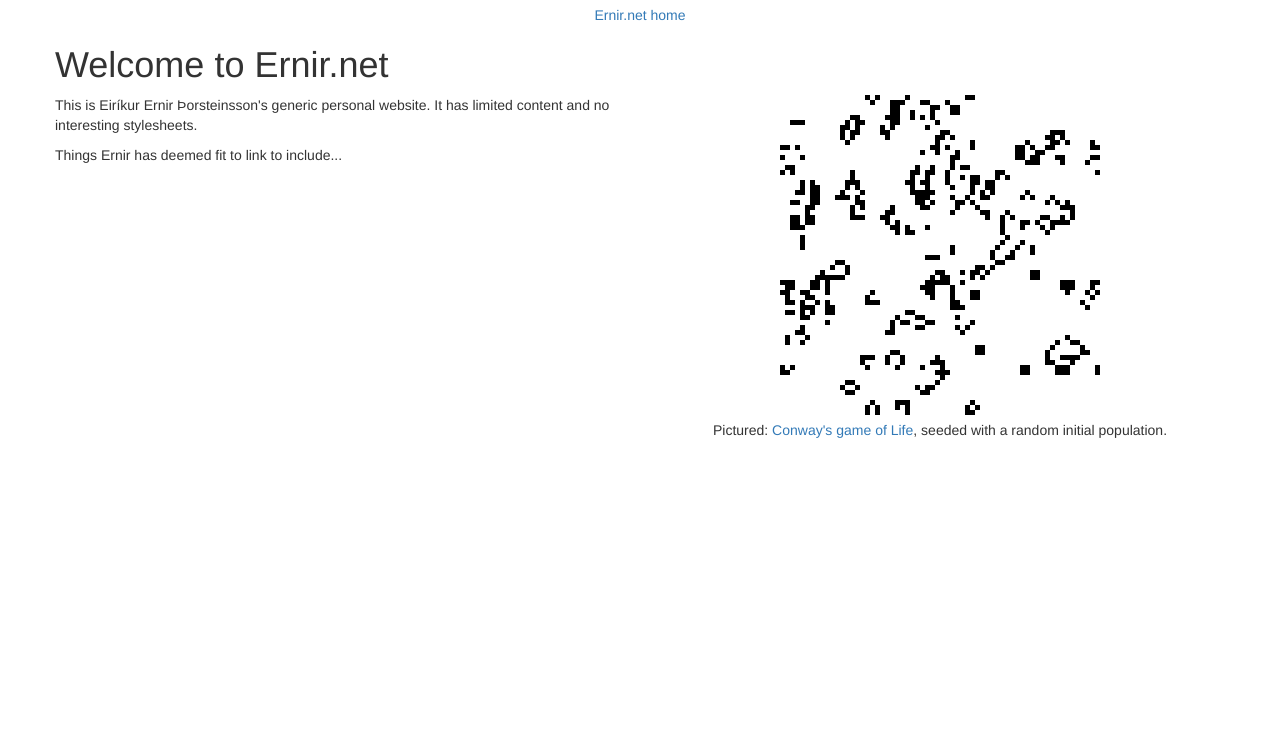
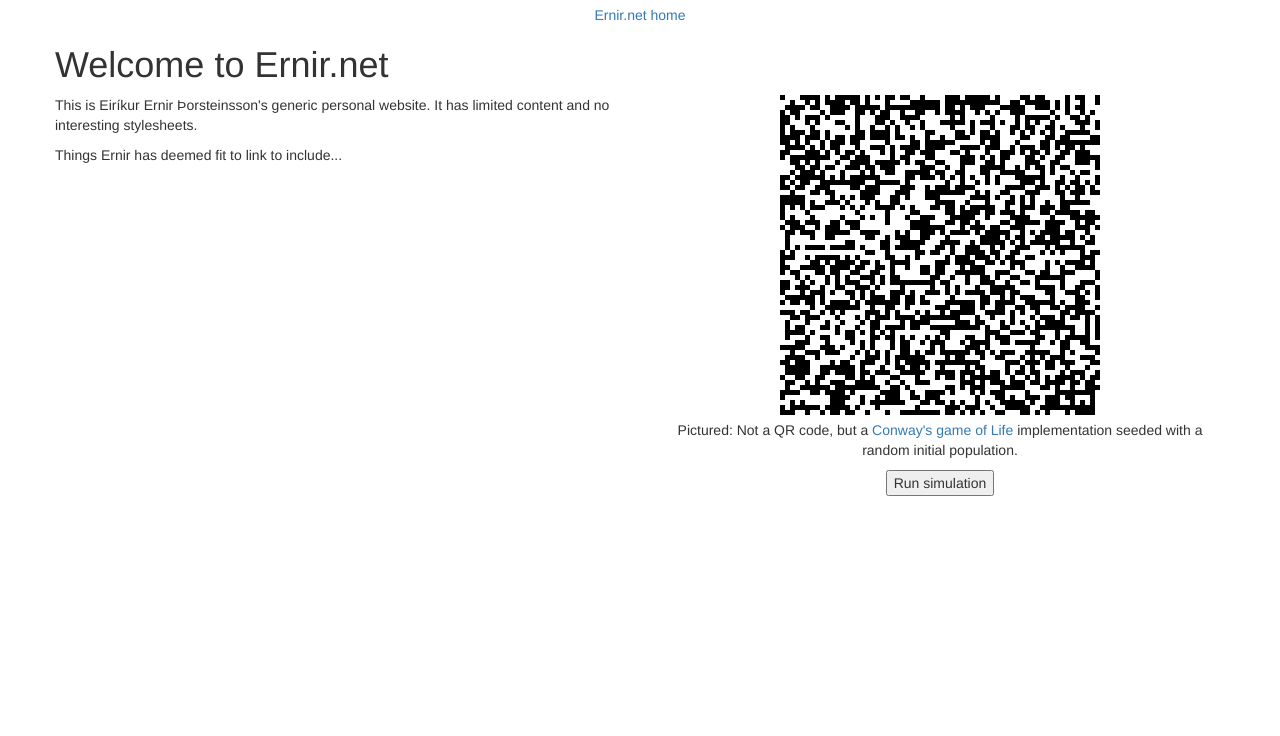
Before and after one commit to Ernir/old.ernir.net, a Django app: page / in a window 1280 px wide. Shown: the top 736 px of the page. Run offline with Django 3.2, Linux system fonts and the light colour scheme; data that the repository does not hold is empty; parts of the project's set-up code (start-up, migrations or seed data) failed here and were passed over; some libraries are stand-ins or nearby versions.

Commit message:
The GoL simulation is now paused by default, and can be toggled.

```diff
--- a/indexpage/static/gameOfLife.js
+++ b/indexpage/static/gameOfLife.js
@@ -14,6 +14,7 @@
 // Globals relevant to rendering
 var g_canvas = document.getElementById("myCanvas");
 var g_ctx = g_canvas.getContext("2d");
+var g_cell_size = 5;
 
 // Game logic globals
 var g_cellMatrix;
@@ -30,6 +31,7 @@ var g_neighbourOffsets = [
 var g_colCount;
 var g_rowCount;
 var g_generations = 0;
+var g_isRunning = false; // The simulation starts out in pause mode
 
 /*
  CELLS
@@ -143,6 +145,7 @@ function initializeSimulation(cellSize, livingCells) {
             g_cellMatrix[livingCell[0]][livingCell[1]].isAlive = true;
         }
     }
+    renderSimulation(); // Starts out as paused, this performs initial draw.
 }
 
 function updateSimulation() {
@@ -173,16 +176,28 @@ function renderSimulation() {
     }
 }
 
+function toggleSimulation(button) {
+    g_isRunning = !g_isRunning;
+
+    if(g_isRunning) {
+        button.innerHTML = "Pause simulation"
+    } else {
+        button.innerHTML = "Run simulation"
+    }
+}
+
 /*
  Main loop. Iterates at a fixed interval.
  */
 
 function main() {
+    if (!g_isRunning) {
+        return;
+    }
     updateSimulation();
     renderSimulation(g_ctx);
 }
 window.setInterval(main, 100);
 
 // Kick it off!
-var g_cell_size = 5;
 initializeSimulation(g_cell_size, undefined);
--- a/indexpage/templates/main_index.html
+++ b/indexpage/templates/main_index.html
@@ -30,13 +30,20 @@
                 Sorry, your browser does not support the HTML5 canvas tag.
                 You'd be watching an animation if it did.
             </canvas>
-            <p>Pictured: <a
+            <p>Pictured: Not a QR code, but a <a
                     href="https://en.wikipedia.org/wiki/Conway%27s_Game_of_Life">Conway's
-                game of Life</a>, seeded with a random initial population.
+                game of Life</a> implementation seeded with a random
+                initial population.
             </p>
+            <button class="button" onclick="toggleSimulation(this);">Run
+                simulation
+            </button>
         </div>
-        <script src="{% static "gameOfLife.js" %}"></script>
     </div>
 </div>
 
 {% endblock %}
+
+{% block more_js %}
+    <script src="{% static "gameOfLife.js" %}"></script>
+{% endblock %}
```
Also changed, not shown: vanciantopsionics/templates/vtp_main.html (line endings or trailing spaces).
